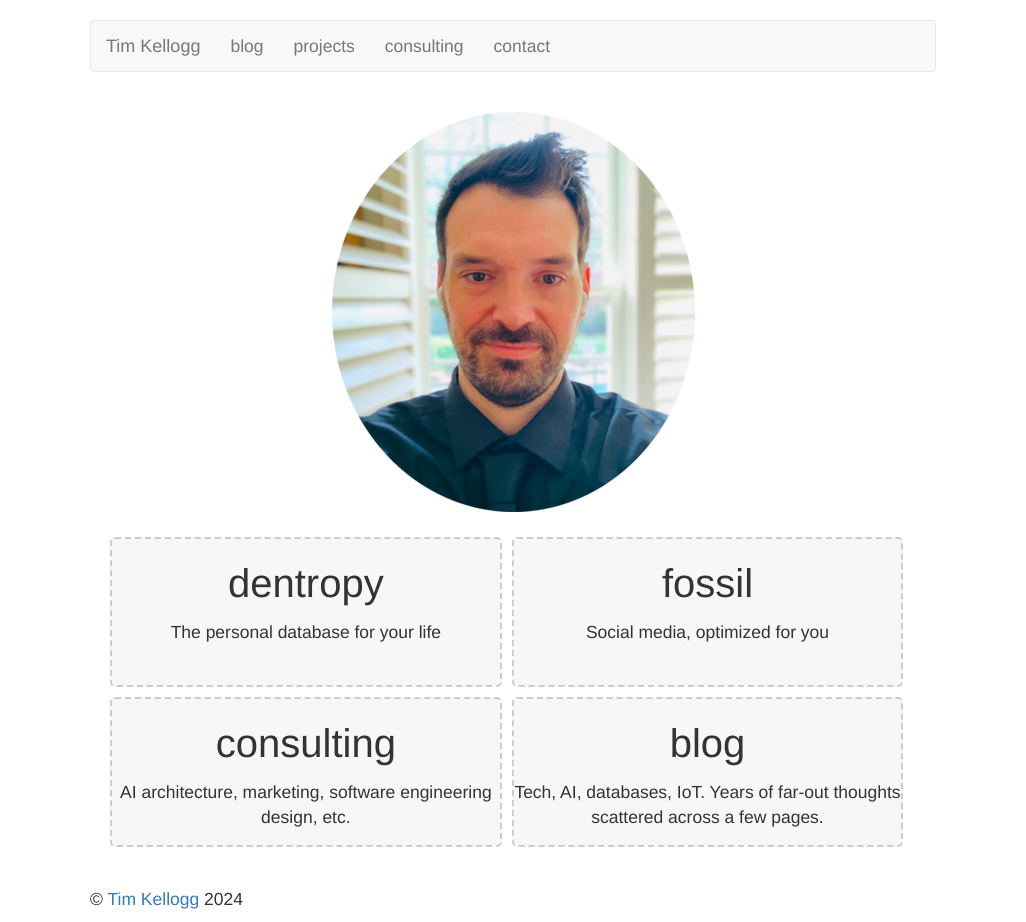
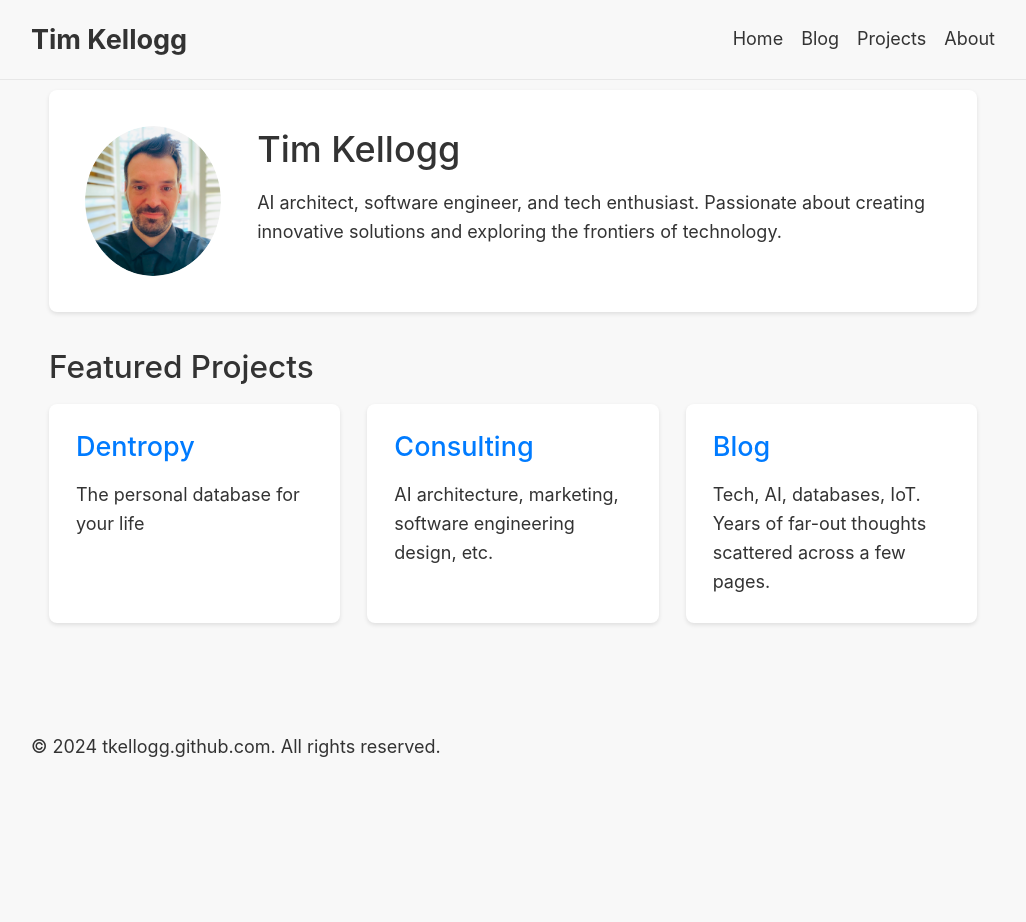
Before and after one commit to tkellogg/tkellogg.github.com, a Jekyll site: the page built from index.markdown, in a window 1280 px wide and 922 px high. Shown: the whole window, without its empty margins (127-1153 px from the left). Built offline with Jekyll 4.4.1, drawn with Linux system fonts in a browser that asks for light colours.

Commit message:
styling changes

```diff
--- a/_layouts/default.html
+++ b/_layouts/default.html
@@ -1,85 +1,41 @@
 ---
 ---
 <!DOCTYPE html>
-<html>
+<html lang="en">
 <head>
-	<!-- Google tag (gtag.js) -->
-	<script async src="https://www.googletagmanager.com/gtag/js?id=G-NSHCSPLCWK"></script>
-	<script>
-	  window.dataLayer = window.dataLayer || [];
-	  function gtag(){dataLayer.push(arguments);}
-	  gtag('js', new Date());
-
-	  gtag('config', 'G-NSHCSPLCWK');
-	</script>
-
-	{% include utm.html %}
-
-	<script>function initApollo(){var n=Math.random().toString(36).substring(7),o=document.createElement("script");
-o.src="https://assets.apollo.io/micro/website-tracker/tracker.iife.js?nocache="+n,o.async=!0,o.defer=!0,
-o.onload=function(){window.trackingFunctions.onLoad({appId:"66b0e800eb352b03d8bb289a"})},
-document.head.appendChild(o)}initApollo();</script>
-
-	<meta http-equiv="content-type" content="text/html; charset=utf-8"/>
-	<link rel="alternate" type="application/atom+xml" title="Tim Kellogg&quot;s blog" href="/atom.xml" />
-	<title>{{ page.title }} - Tim Kellogg</title>
-	<meta name="author" content="Tim Kellogg" />
-	<meta name="viewport" content="width=device-width, initial-scale=1.0">
-	{% if page.image %}
-		<meta property="og:image" content="{{ page.image }}">
-		{% if page.image contains ".png" %}
-			<meta property="og:image:type" content="image/png">
-		{% elsif page.image contains ".jpeg" %}
-			<meta property="og:image:type" content="image/jpeg">
-		{% elsif page.image contains ".jpg" %}
-			<meta property="og:image:type" content="image/jpeg">
-		{% elsif page.image contains ".webp" %}
-			<meta property="og:image:type" content="image/webp">
-		{% endif %}
-	{% endif %}
-	<link rel="stylesheet" href="/css/bootstrap.min.css" type="text/css"/>
-	<link rel="stylesheet" href="/css/syntax.css" type="text/css"/>
-	<link rel="stylesheet" href="/css/screen.css" type="text/css"/>
-	<!-- Event snippet for Page view conversion page -->
-	<script>
-	  gtag('event', 'conversion', {'send_to': 'AW-11009560208/asUHCLrX-MUZEJCd4oEp'});
-	</script>
+    <meta charset="utf-8">
+    <meta name="viewport" content="width=device-width, initial-scale=1.0">
+    <title>{% if page.title %}{{ page.title }} - {% endif %}{{ site.title }}</title>
+    <link rel="stylesheet" href="/css/bootstrap.min.css">
+    <link rel="stylesheet" href="/css/syntax.css">
+    <link rel="stylesheet" href="/css/screen.css">
+    {% if page.use_mermaid %}
+    <script src="/public/mermaid-10.6.1-min.js"></script>
+    {% endif %}
 </head>
 <body>
-	<div class="container" style="max-width: 90ch">
-	<div class="navbar navbar-default" style="margin-top: 2rem">
-		<div class="container-fluid">
-				<div class="navbar-header">
-					<a href="/" class="navbar-brand">Tim Kellogg</a>
-				</div>
-				<div class="navbar-collapse collapse">
-					<ul class="nav navbar-nav">
-						<li>
-							<a href="/blog/">blog</a>
-						</li>
-						<li>
-							<a href="/projects/">projects</a>
-						</li>
-						<li>
-							<a href="/projects/consulting/">consulting</a>
-						</li>
-						<li>
-							<a href="/contact/">contact</a>
-						</li>
-					</ul>
-				</div>
-		</div>
-	</div>
+    <header class="site-header">
+        <nav class="site-nav">
+            <div class="site-title">
+                <a href="/">Tim Kellogg</a>
+            </div>
+            <ul class="nav-links">
+                <li><a href="/">Home</a></li>
+                <li><a href="/blog">Blog</a></li>
+                <li><a href="/projects">Projects</a></li>
+                <li><a href="/about">About</a></li>
+            </ul>
+        </nav>
+    </header>
 
-	<article>
-	{{ content }}
-	</article>
+    <div class="site-content">
+        <main>
+            {{ content }}
+        </main>
+    </div>
 
-	<footer>
-		<p>
-			&copy; <a rel="me" href="https://hachyderm.io/@kellogh">Tim Kellogg</a> {{ 'now' | date: "%Y" }}
-		</p>
-	</footer>
-	</div>
+    <footer class="site-footer">
+        <p>&copy; {{ site.time | date: '%Y' }} {{ site.title }}. All rights reserved.</p>
+    </footer>
 </body>
 </html>
--- a/css/screen.css
+++ b/css/screen.css
@@ -1,55 +1,126 @@
-.tag-cloud {
-	line-height: normal;
-	word-wrap: break-word;
+/* Base styles */
+html {
+  font-size: 18px;
 }
 
-	.tag-cloud a.tag {
-		color: #aaa;
-		padding: 1px 1px 1px 1px;
-		margin: 1px 1px 1px 1px;
-	}
-
-time {
-	font-weight: bold;
-	font-size: 2rem;
+body {
+  font-family: -apple-system, BlinkMacSystemFont, "Segoe UI", Roboto, Helvetica, Arial, sans-serif;
+  font-size: 1rem;
+  line-height: 1.6;
+  color: #333;
+  max-width: 1000px;
+  margin: 0 auto;
+  padding: 0 1rem;
+  background-color: #f8f8f8;
 }
 
-p#time {
-	padding-top: 1rem;
-	padding-bottom: 1rem;
+/* Typography */
+h1, h2, h3, h4, h5, h6 {
+  margin: 2rem 0 1rem;
+  line-height: 1.2;
 }
 
-h1.title {
-	font-size: 5rem;
-	margin: 1.5rem 0rem 1.5rem 0rem;
+h1, h1.title {
+  font-size: 2rem;
 }
-h1, h2, h3 {
-	margin: 2.2rem 0rem 1.5rem 0rem;
-}
-h1 {
-	font-size: 4rem;
-}
+
 h2 {
-	font-size: 3rem;
-}
-h3 {
-	font-size: 2rem;
-}
-div#related {
-	margin-top: 6rem;
-}
-div {
   font-size: 1.75rem;
 }
-code {
-	color: #000000;
+
+h3 {
+  font-size: 1.5rem;
 }
 
-.atom {
-	background-image: url('/images/atom.png');
-	/*background-position: -10px 0px;*/
-	background-repeat: no-repeat;
-	padding-left: 2.5rem;
+p, ul, ol {
+  margin-bottom: 1.5rem;
+  font-size: 1rem;
+}
+
+div {
+  font-size: 1rem;
+}
+
+/* Navigation styles */
+.site-header {
+  background-color: #f8f8f8;
+  padding: 1rem 0;
+  border-bottom: 1px solid #e7e7e7;
+  width: 100%;
+  position: fixed;
+  top: 0;
+  left: 0;
+  z-index: 1000;
+}
+
+.site-nav {
+  display: flex;
+  justify-content: space-between;
+  align-items: center;
+  max-width: 1000px;
+  margin: 0 auto;
+  padding: 0 1rem;
+}
+
+.site-title a {
+  font-size: 1.5rem;
+  font-weight: bold;
+  color: #333;
+  text-decoration: none;
+}
+
+.nav-links {
+  list-style-type: none;
+  display: flex;
+  margin: 0;
+  padding: 0;
+}
+
+.nav-links li {
+  margin-left: 1rem;
+}
+
+.nav-links a {
+  font-size: 1rem;
+  color: #333;
+  text-decoration: none;
+}
+
+.nav-links a:hover {
+  text-decoration: underline;
+}
+
+/* Card styles */
+.card {
+  border-radius: 5px;
+  border: 2px dashed #ccc;
+  background-color: #f7f7f7;
+  margin: 0.5rem;
+  padding: 0.25rem;
+  min-height: 15rem;
+  display: inline-block;
+  text-align: center;
+  color: #333;
+  text-decoration: none;
+}
+
+.card h1 {
+  font-size: 1.25rem;
+  margin-top: 0.5rem;
+}
+
+.card p {
+  font-size: 0.9rem;
+}
+
+/* Other styles */
+time {
+  font-weight: bold;
+  font-size: 1rem;
+}
+
+code {
+  color: #000000;
 }
 
 blockquote {
@@ -57,19 +128,7 @@ blockquote {
   border-left: 1.5rem solid #ccc;
   margin: 1.5rem 1.5rem;
   padding: 0.5rem 1.5rem;
-  quotes: "\201C""\201D""\2018""\2019";
-}
-blockquote:before {
-  color: #ccc;
-  content: open-quote;
-  font-size: 4rem;
-  line-height: 0.1rem;
-  margin-right: 0.25rem;
-  vertical-align: -0.4rem;
-}
-blockquote p {
-  display: block;
-	margin-bottom: 1rem;
+  font-size: 1rem;
 }
 
 .callout {
@@ -78,104 +137,108 @@ blockquote p {
   padding-left: 2rem;
   position: relative;
   margin-bottom: 3rem;
-}
-.callout::before {
-  content: "|";
-  color: #A4B2EA;
-  background-color: #A4B2EA;
-  width: 1rem;
-  height: calc(100%);
-  position: absolute; /* Absolute positioning to stretch vertically */
-  top: 0;
-  bottom: 0;
-  left: 0;
+  font-size: 1rem;
 }
 
-/* from @toastal, "this will limit paragraphs & list items to 67 characters."
- * Optimial reading length is 55-70 characters.
- */
-#post :where(p, li, img, blockquote, pre) {
-  max-width: 90ch;
+/* Profile section */
+.profile-section {
+    display: flex;
+    align-items: center;
+    margin-bottom: 2rem;
+    padding: 2rem;
+    background-color: #ffffff;
+    border-radius: 8px;
+    box-shadow: 0 2px 4px rgba(0,0,0,0.1);
 }
 
-body {
-  overflow-x: hidden;
-}
-html, body {
-  width: 100vw;
-  overflow-x: hidden;
+.profile-image {
+    width: 150px;
+    height: 150px;
+    border-radius: 50%;
+    margin-right: 2rem;
 }
 
-img[src~="inline"] {
-  width: 34ch;
-  float: right;
-  margin-left: .25rem;
+.bio h1 {
+    margin-top: 0;
 }
 
-#post img {
-  max-width: 100%;
+/* Featured projects */
+.featured-projects {
+    margin-bottom: 2rem;
 }
 
-.profile a {
-  width: 100%;
-  display: block;
-  padding: 0.5rem;
-  padding-left: 1rem;
-  margin: 1rem;
-  border-width: 1px;
-  border-radius: 0.75rem;
-  color: #555555;
+.card-container {
+    display: grid;
+    grid-template-columns: repeat(auto-fit, minmax(250px, 1fr));
+    gap: 1.5rem;
 }
 
-.profile a svg {
-  vertical-align: middle;
+.featured-card {
+    background-color: #ffffff;
+    border-radius: 8px;
+    padding: 1.5rem;
+    text-decoration: none;
+    color: inherit;
+    transition: transform 0.2s ease-in-out, box-shadow 0.2s ease-in-out;
+    box-shadow: 0 2px 4px rgba(0,0,0,0.1);
 }
 
-.profile a:hover {
-  background-color: #dddddd;
-  text-decoration: none;
+.featured-card:hover {
+    transform: translateY(-5px);
+    box-shadow: 0 4px 8px rgba(0,0,0,0.15);
 }
 
-.profile {
-  padding-top: 1rem;
-  padding-bottom: 2rem;
+.featured-card h3 {
+    margin-top: 0;
+    color: #007bff;
 }
 
-/* default styles for desktop and larger screens */
-.container {
-  width: 100%;
-  display: block;
+.featured-card p {
+    margin-bottom: 0;
 }
 
-.column {
-  width: 48%;
-  float: left;
+/* Responsive design */
+@media (max-width: 768px) {
+  html {
+    font-size: 16px;
+  }
+
+  body {
+    padding: 0 0.5rem;
+  }
+
+  .site-nav {
+    flex-direction: column;
+    align-items: flex-start;
+  }
+
+  .nav-links {
+    margin-top: 1rem;
+  }
+
+  .nav-links li {
+    margin-left: 0;
+    margin-right: 1rem;
+  }
+
+  .column {
+    width: 100%;
+    float: none;
+  }
+
+  .profile-section {
+    flex-direction: column;
+    text-align: center;
+  }
+
+  .profile-image {
+    margin-right: 0;
+    margin-bottom: 1rem;
+  }
 }
 
-.card {
-  border-radius: 5px;
-  border-width: 2px;
-  border-color: #ccc;
-  border-style: dashed;
-  background-color: #f7f7f7;
-  margin: 0.5rem;
-  padding 0.25rem;
-  min-height: 15rem;
-
-  display: inline-block;
-  text-align: center;
-
-  color: #333;
-  text-decoration: none;
+/* Adjust main content to account for fixed header */
+.site-content {
+  margin-top: 4rem; /* Adjust this value based on your header height */
+  padding: 1rem;
 }
-.card:hover {
-  color: #888;
-  text-decoration: none;
-}
-
-@media only screen and (max-width: 768px) {
-.column {
-  width: 100%;
-  float: left;
-}
-}
--- a/index.markdown
+++ b/index.markdown
@@ -3,27 +3,30 @@ layout: default
 title: Home
 ---
 
-<div style="display: flex; justify-content: center; padding: 2rem">
-	<img src="/images/2022-primary-avatar-circle.png" />
+<div class="profile-section">
+    <img src="/images/2022-primary-avatar-circle.png" alt="Tim Kellogg" class="profile-image" />
+    <div class="bio">
+        <h1>Tim Kellogg</h1>
+        <p>AI architect, software engineer, and tech enthusiast. Passionate about creating innovative solutions and exploring the frontiers of technology.</p>
+    </div>
 </div>
 
-<div class="container">
-	<a href="https://www.getdentropy.com" class="column card">
-		<h1>dentropy</h1>
-		<p>The personal database for your life</p>
-	</a>
-	<a href="https://fossil-social.com" class="column card">
-		<h1>fossil</h1>
-		<p>Social media, optimized for you</p>
-	</a>
-	<a href="/projects/consulting" class="column card">
-		<h1>consulting</h1>
-		<p>AI architecture, marketing, software engineering design, etc.</p>
-	</a>
-	<a href="/blog" class="column card">
-		<h1>blog</h1>
-		<p>Tech, AI, databases, IoT. Years of far-out thoughts scattered across a few pages.</p>
-	</a>
+<div class="featured-projects">
+    <h2>Featured Projects</h2>
+    <div class="card-container">
+        <a href="https://www.getdentropy.com" class="featured-card">
+            <h3>Dentropy</h3>
+            <p>The personal database for your life</p>
+        </a>
+        <a href="/projects/consulting" class="featured-card">
+            <h3>Consulting</h3>
+            <p>AI architecture, marketing, software engineering design, etc.</p>
+        </a>
+        <a href="/blog" class="featured-card">
+            <h3>Blog</h3>
+            <p>Tech, AI, databases, IoT. Years of far-out thoughts scattered across a few pages.</p>
+        </a>
+    </div>
 </div>
 
 <p>&nbsp;</p>
```
Also changed, not shown: Gemfile.lock.
